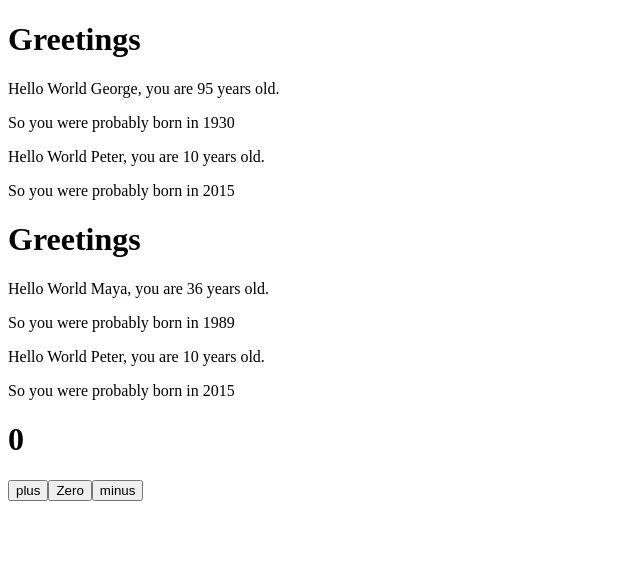
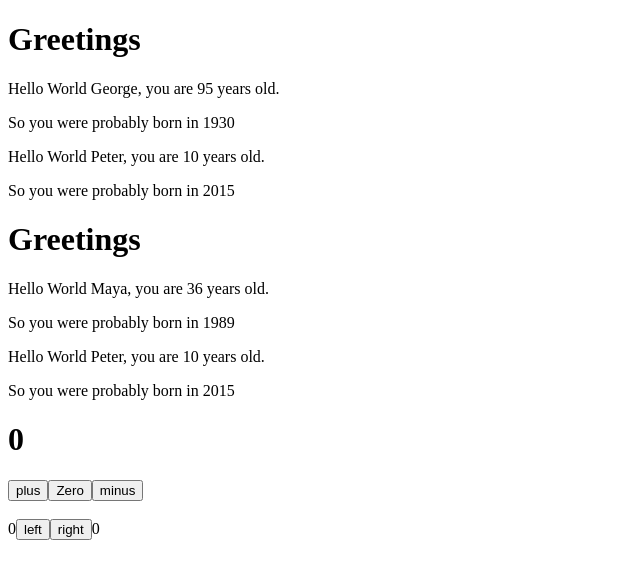
Before and after one commit to Lil-Code30/full-stack-open-course, a React (Vite) app in the folder part-1/instrodemo/: page / in a window 1280 px wide. Shown: the top 578 px of the page, without its empty margins (0-640 px from the left). Built offline with nearby package versions, Linux system fonts and the light colour scheme.

Commit message:
Complex state

```diff
--- a/part-1/instrodemo/src/App.jsx
+++ b/part-1/instrodemo/src/App.jsx
@@ -6,11 +6,30 @@
 
 function App() {
   const [counter, setCounter] = useState(0);
+  const [clicks, setClicks] = useState({
+    left: 0,
+    right: 0,
+  });
+
   const name = "Peter";
   const age = 10;
   const increaseByOne = () => setCounter(counter + 1);
   const setToZero = () => setCounter(0);
   const decreaseByOne = () => setCounter(counter - 1);
+
+  const handleLeftClick = () => {
+    setClicks({
+      ...clicks,
+      left: clicks.left + 1,
+    });
+  };
+
+  const handleRightClick = () => {
+    setClicks({
+      ...clicks,
+      right: clicks.right + 1,
+    });
+  };
 
   return (
     <>
@@ -28,6 +47,13 @@
         <Button text="Zero" onClick={setToZero} />
         <Button text="minus" onClick={decreaseByOne} />
       </div>
+      <br />
+      <div>
+        {clicks.left}
+        <button onClick={handleLeftClick}>left</button>
+        <button onClick={handleRightClick}>right</button>
+        {clicks.right}
+      </div>
     </>
   );
 }
```
